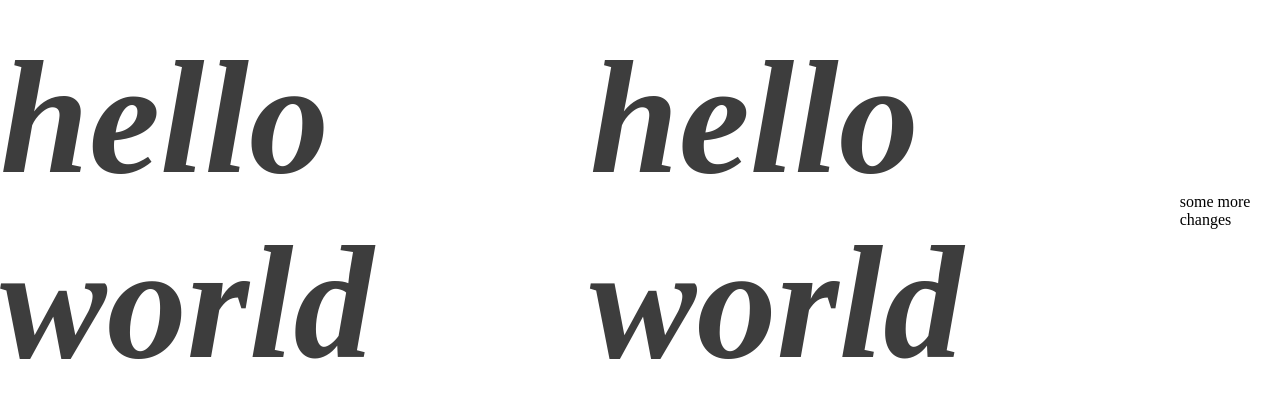
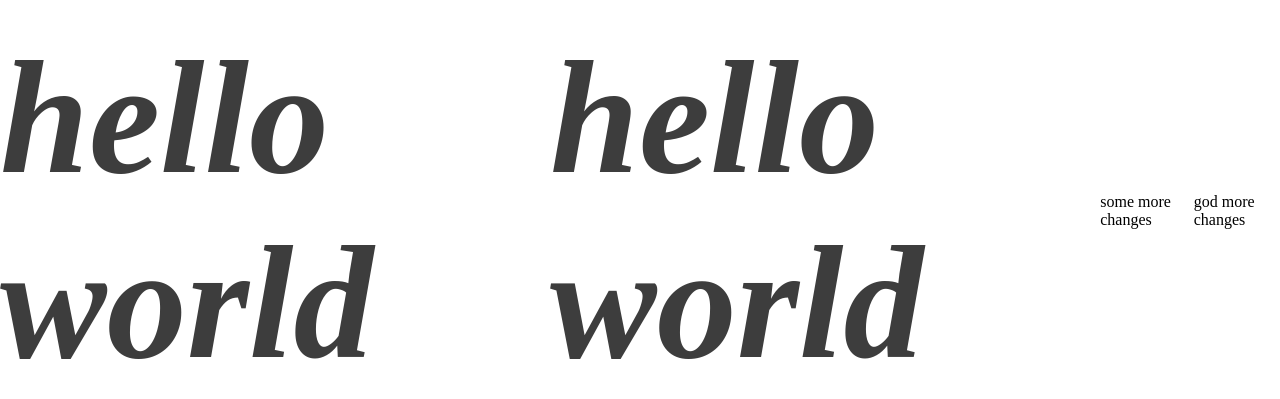
Before and after one commit to rajnishad24082003/github-assignment, a plain HTML site: page index.html in a window 1280 px wide. Shown: the part 189-588 px from the top of the page. Drawn offline with Linux system fonts and the light colour scheme.

Commit message:
added more changes after pulling from github

```diff
--- a/index.html
+++ b/index.html
@@ -11,6 +11,7 @@
       <h1>hello world</h1>
       <h1>hello world</h1>
       <p>some more changes</p>
+      <p>god more changes</p>
     </div>
     <script src="./script.js"></script>
   </body>
```
